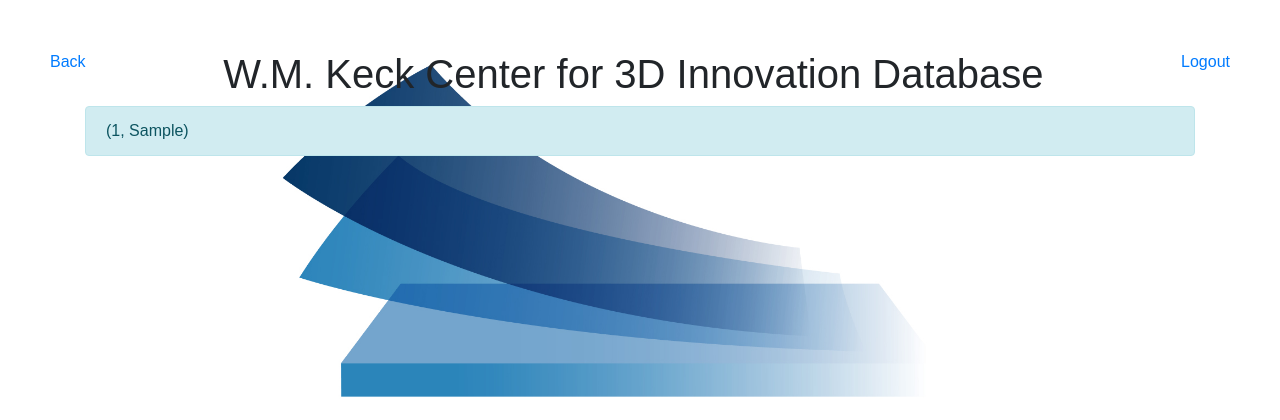
After one commit to andresllh/keckdatabase, a Flask app: template templates/document.html in a window 1280 px wide. The commit adds this page. Shown: the top 420 px of the page. Run offline with Flask 2, Linux system fonts and the light colour scheme; a user stored in the database is signed in; tables that the repository leaves empty hold one stand-in row (values such as "Sample post"); the template is opened without the code that fills it: most values are stand-ins (such as "Sample title", 1, 10 or a date in 2020); some libraries are stand-ins or nearby versions.

Commit message:
added individual document view page and back button

```diff
--- a/app.py
+++ b/app.py
@@ -9,6 +9,7 @@
 import os
 
 global admin_logged_on
+
 dropdowns = create_engine('sqlite:///dropdowns.db', echo=True)
 
 DEBUG = True
@@ -17,7 +18,6 @@
 
 app.config['SECRET_KEY'] = '7d441f27d441f27567d441f2b6176a'
 es = Elasticsearch([{'host': 'localhost', 'port': 10000}])
-
 
 class ReusableForm(Form):
     Session = sessionmaker(bind=dropdowns)
@@ -80,11 +80,10 @@
     results = es.search(index="database", body=search_command)
     doc_results = []
     doc_id = []
-    my_results = {}
     if results:
         filters_applied = search.data['pedigree'] + " " +  search.data['fabrication'] + " " + search.data['post_processing'] + " " + search.data['testing']
         flash("You Searched for: " + search.data['search'] + " with filters: " + filters_applied)
-        print(results)
+        # print(results)
         if results['hits']['total'] == 0:
             flash("No Results")
         else:
@@ -94,8 +93,8 @@
                 doc_id.append('Document id: ' + hit['_id'])
                 for item in hit['_source']:
                     display_results += item + ": " + hit['_source'][item] + '\n'
-                #flash(str(display_results))
-                print(str(display_results))
+                # flash(str(display_results))
+                # print(str(display_results))
                 doc_results.append(display_results)
             return zip(doc_id, doc_results)
 
@@ -132,9 +131,30 @@
 def search_results_admin(search):
     if admin_logged_on:
         my_results = run_query(search)
-        return render_template('/admin_home.html', form=search, results=my_results)
+        return render_template('admin_home.html', form=search, results=my_results)
     else:
         return home()
+
+@app.route('/Document', methods=['GET', 'POST'])
+def display_document():
+    doc_id = request.args.get('type')
+    doc_id = doc_id.strip("Document id: ")
+    search = {
+                "query": {
+                    "match": {
+                        "_id": doc_id
+                    }
+                }
+            }
+    results = es.search(index='database', body=search)
+    # print(doc_id, results)
+    display_results = []
+    for hit in results['hits']['hits']:
+        for item in hit['_source']:
+            display_results.append(item + ": " + hit['_source'][item] + '\n')
+            # print(item + ": " + hit['_source'][item] + '\n')
+
+    return render_template('/document.html', results=display_results)
 
 @app.route('/results')
 def search_results(search):
--- a/templates/admin_home.html
+++ b/templates/admin_home.html
@@ -5,7 +5,7 @@
 
 <link rel="stylesheet" href="/static/style.css" type="text/css">
 
-<a href='/logout'>Logout</a>
+<a href='/logout' style="float: right">Logout</a>
 <h1><center>W.M. Keck Center for 3D Innovation Database</center></h1>
 <html>
 
@@ -64,7 +64,7 @@
         <div>
         {% if results %}
             {% for doc_id, doc_result in results %}
-                <strong style="color: black">{{ doc_id }}</strong>
+                <strong style="color: black"><a href={{ url_for('display_document', type=doc_id) }}>{{ doc_id }}</a></strong>
                 <div class="alert alert-info"> {{ doc_result }}</div>
             {% endfor %}
         {% else %}
--- /dev/null
+++ b/templates/document.html
@@ -0,0 +1,26 @@
+<link rel="stylesheet" href="https://stackpath.bootstrapcdn.com/bootstrap/4.1.3/css/bootstrap.min.css" integrity="sha384-MCw98/SFnGE8fJT3GXwEOngsV7Zt27NXFoaoApmYm81iuXoPkFOJwJ8ERdknLPMO" crossorigin="anonymous">
+<link rel="stylesheet" href="/static/style.css" type="text/css">
+<a href='/logout' style="float: right">Logout</a>
+<a href='/' style="float: left">Back</a>
+<h1><center>W.M. Keck Center for 3D Innovation Database</center></h1>
+{% block body %}
+{% if session['logged_in'] %}
+<html>
+
+<div class="container">
+<div>
+    {% if results %}
+            {% for doc_result in results %}
+                <div class="alert alert-info"> {{ doc_result }}</div>
+            {% endfor %}
+        {% else %}
+            <div class="alert alert-info">No Results</div>
+        {% endif %}
+</div>
+</div>
+
+</html>
+{% else %}
+<p>You don't have access to this page! Go Back.</p>
+{% endif %}
+{% endblock %}
```
Also changed, not shown: templates/front_page.html (+6 -6 lines), 1 other file.
